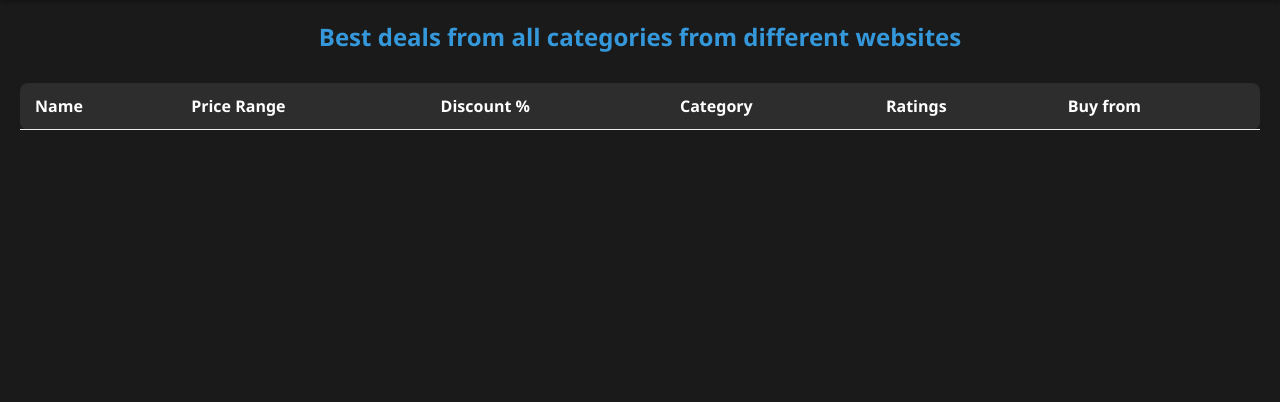
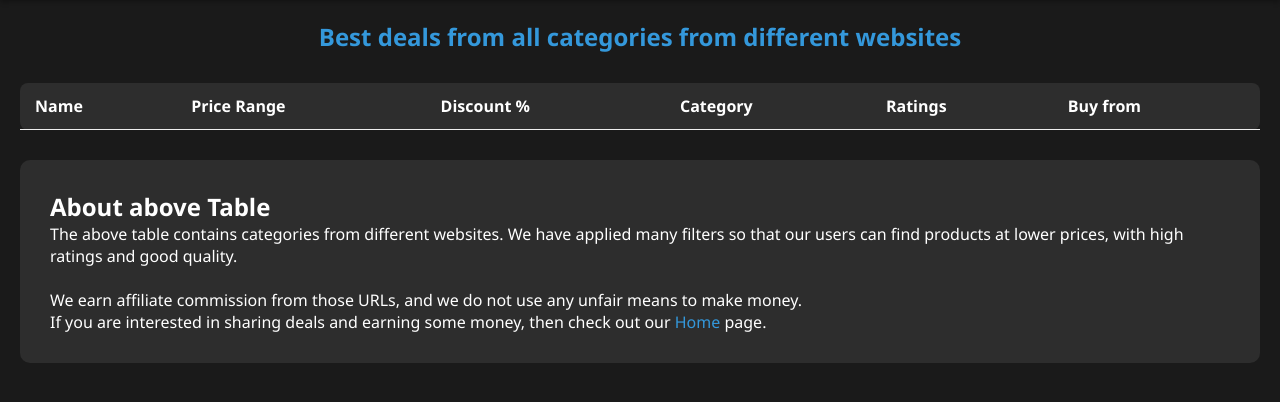
Before and after one commit to devnydv/loc, a Python web app: template lowoncost/tabledeals/templates/table.html in a window 1280 px wide. Shown: the part 63-465 px from the top of the page. Run offline with Jinja, Linux system fonts and the light colour scheme; the template is opened without the code that fills it, so the values that code supplies are empty.

Commit message:
Add description section to table template for user guidance and clarity

```diff
--- a/lowoncost/static/css/table.css
+++ b/lowoncost/static/css/table.css
@@ -30,6 +30,7 @@ main {
     box-shadow: 0 2px 10px rgba(0, 0, 0, 0.1);
     overflow: hidden;
 
+
 }
 
 table {
@@ -37,10 +38,10 @@ table {
     border-collapse: collapse;
     border-radius: 8px;
     background-color: #2d2d2d;
+    margin-bottom: 10px;
 }
 
-th,
-td {
+th, td {
     padding: 12px 15px;
     text-align: left;
     border-bottom: 1px solid #eee;
@@ -64,7 +65,12 @@ td {
     border-radius: 8px;
 }
 
-
+.description-section {
+	background: #2d2d2d;
+	padding: 30px;
+	border-radius: 10px;
+	margin-top: 30px;
+}
 
 
 @media (max-width: 890px) {
--- a/lowoncost/tabledeals/templates/table.html
+++ b/lowoncost/tabledeals/templates/table.html
@@ -214,5 +214,16 @@
             </tbody>
         </table>
     </div>
+    <div class="description-section">
+        <h2 class="section-title">About above Table</h2>
+
+
+        <div class="description-content">
+            <p>The above table contains categories from different websites. We have applied many filters so that our users can find products at lower prices, with high ratings and good quality.</p> <br>
+            <p>We earn affiliate commission from those URLs, and we do not use any unfair means to make money.</p>
+            <p>If you are interested in sharing deals and earning some money, then check out our <a style="color: #3498db;" href="https://www.lowoncost.xyz">Home</a> page.</p>
+
+        </div>
+    </div>
 </main>
 {%endblock%}
```
